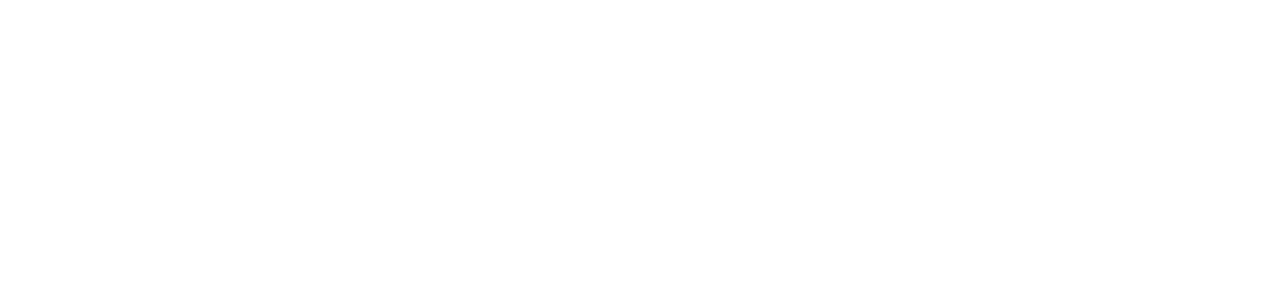
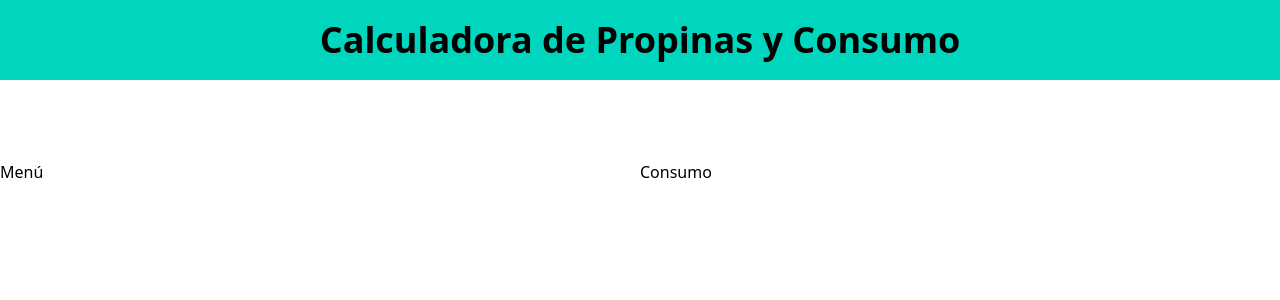
Before and after one commit to Yico-24/tip-calculator-react-ts, a React (Vite) app: page / in a window 1280 px wide. Shown: the top 300 px of the page. Built offline with nearby package versions, Linux system fonts and the light colour scheme.

Commit message:
feat: add initial app layout with header and main sections

```diff
--- a/src/App.tsx
+++ b/src/App.tsx
@@ -3,7 +3,21 @@
 
   return (
     <>
+      <header className="bg-teal-400 py-5">
+        <h1 className="text-center text-4xl font-black">Calculadora de Propinas y Consumo</h1>
+      </header>
 
+      <main className="max-w-7xl mx-auto py-20 grid md:grid-cols-2">
+        <div>
+          <h2>Menú</h2>
+
+        </div>
+
+        <div>
+          <h2>Consumo</h2>
+
+        </div>
+      </main>
     </>
   )
 }
--- /dev/null
+++ b/src/components/MenuItem.tsx
@@ -0,0 +1,5 @@
+export default function MenuItem() {
+    return (
+        <div>MenuItem</div>
+    )
+}
```
